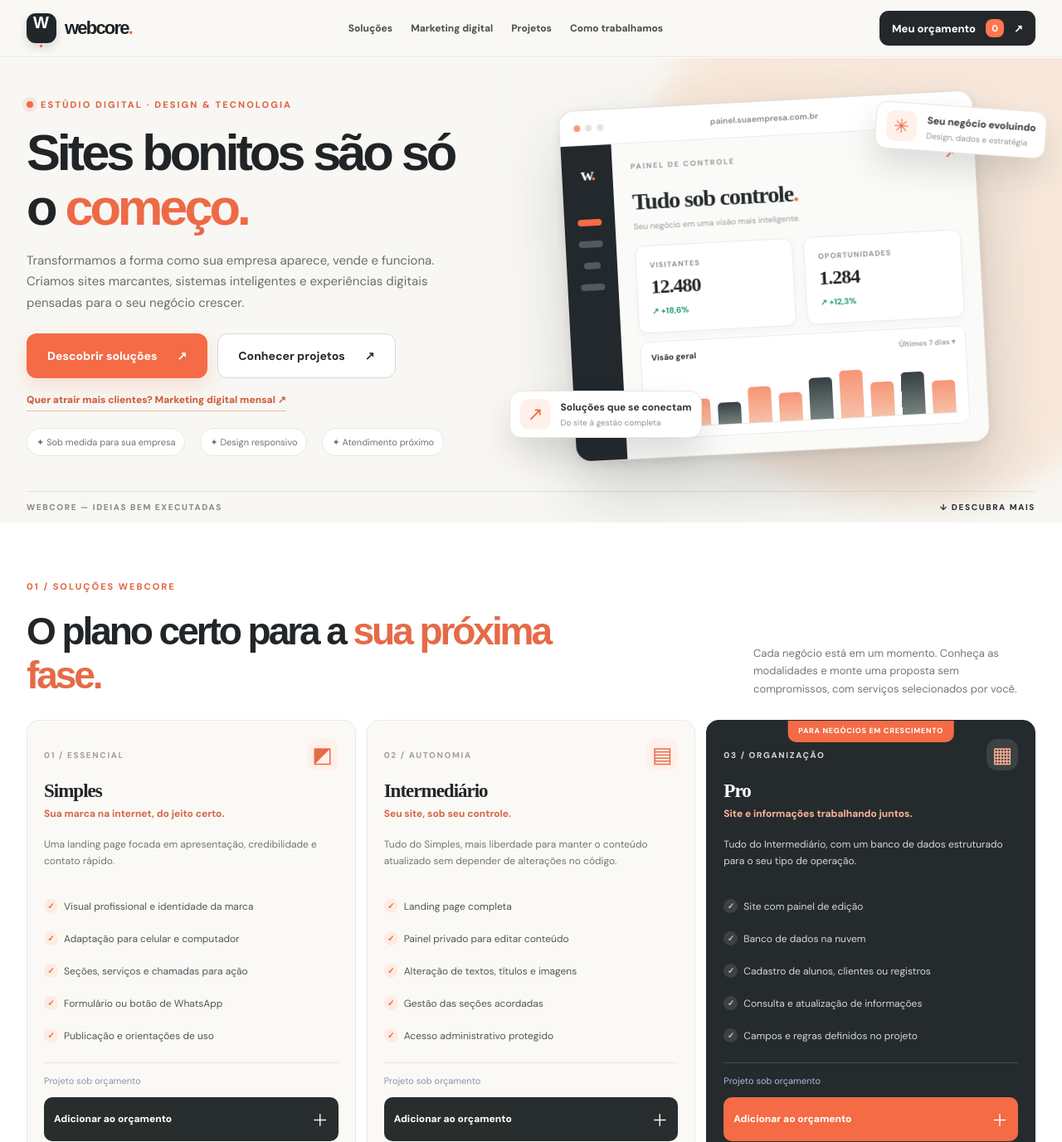
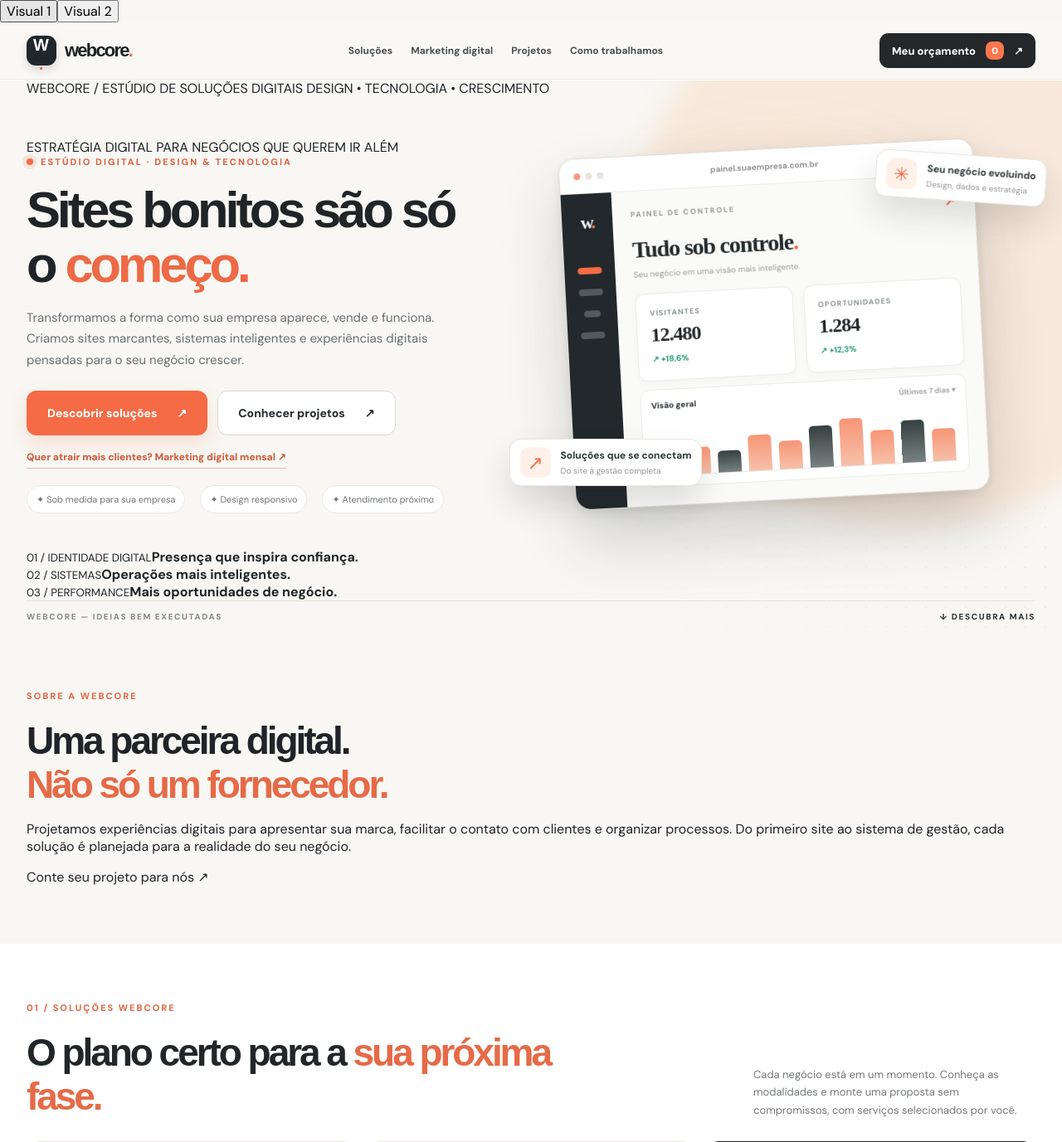
Before and after one commit to JoaoGabrii/web_core, a FastAPI app: page / in a window 1280 px wide. Shown: the top 1377 px of the page at 83% size. Run offline with FastAPI, Linux system fonts and the light colour scheme.

Commit message:
Adicionar seletor Visual 1/2 com preferência persistida e estrutura editorial exclusiva do Visual 2

```diff
--- a/templates/home.html
+++ b/templates/home.html
@@ -1,6 +1,7 @@
 {% extends 'base.html' %}
 {% block title %}WebCore | Sites, sistemas e crescimento digital{% endblock %}
 {% block content %}
+<div class="visual-switch" role="group" aria-label="Escolher aparência do site"><button type="button" data-visual="1" aria-pressed="true">Visual 1</button><button type="button" data-visual="2" aria-pressed="false">Visual 2</button></div>
 <header class="topbar">
   <div class="wrap topbar-inner">
     <a class="brand" href="/" aria-label="WebCore, início"><span class="brand-mark">W<span class="brand-dot">.</span></span><span>webcore<span class="brand-dot">.</span></span></a>
@@ -12,10 +13,10 @@
   </div>
 </header>
 <main>
-  <section class="hero">
+  <section class="hero"><div class="v2-hero-label wrap">WEBCORE / ESTÚDIO DE SOLUÇÕES DIGITAIS <span>DESIGN • TECNOLOGIA • CRESCIMENTO</span></div>
     <div class="hero-grid" aria-hidden="true"></div>
     <div class="wrap hero-layout">
-      <div class="hero-copy">
+      <div class="hero-copy"><div class="v2-intro">ESTRATÉGIA DIGITAL PARA NEGÓCIOS QUE QUEREM IR ALÉM</div>
         <div class="eyebrow"><span class="pulse-dot"></span> ESTÚDIO DIGITAL · DESIGN & TECNOLOGIA</div>
         <h1>Sites bonitos são só o <span>começo.</span></h1>
         <p>Transformamos a forma como sua empresa aparece, vende e funciona. Criamos sites marcantes, sistemas inteligentes e experiências digitais pensadas para o seu negócio crescer.</p>
@@ -38,9 +39,11 @@
         <div class="floating-panel floating-two"><span>↗</span><div><strong>Soluções que se conectam</strong><small>Do site à gestão completa</small></div></div>
       </div>
     </div>
+    <div class="v2-hero-band wrap"><div><small>01 / IDENTIDADE DIGITAL</small><strong>Presença que inspira confiança.</strong></div><div><small>02 / SISTEMAS</small><strong>Operações mais inteligentes.</strong></div><div><small>03 / PERFORMANCE</small><strong>Mais oportunidades de negócio.</strong></div></div>
     <div class="hero-bottom wrap"><span>WEBCORE — IDEIAS BEM EXECUTADAS</span><a href="#planos" aria-label="Rolar para os planos">↓ DESCUBRA MAIS</a></div>
   </section>
 
+  <section class="v2-about section"><div class="wrap v2-about-grid"><div><div class="kicker">SOBRE A WEBCORE</div><h2>Uma parceira digital.<br><span>Não só um fornecedor.</span></h2></div><div><p>Projetamos experiências digitais para apresentar sua marca, facilitar o contato com clientes e organizar processos. Do primeiro site ao sistema de gestão, cada solução é planejada para a realidade do seu negócio.</p><a href="#orcamento">Conte seu projeto para nós ↗</a></div></div></section>
   <section id="planos" class="section plans-section">
     <div class="wrap">
       <div class="section-heading"><div><div class="kicker">01 / SOLUÇÕES WEBCORE</div><h2>O plano certo para a <span>sua próxima fase.</span></h2></div><p>Cada negócio está em um momento. Conheça as modalidades e monte uma proposta sem compromissos, com serviços selecionados por você.</p></div>
@@ -86,6 +89,7 @@
     </div>
   </section>
 
+  <div class="v2-divider wrap"><span>TECNOLOGIA QUE ORGANIZA. MARKETING QUE APROXIMA.</span><span>WEBCORE® / DIGITAL STUDIO</span></div>
   <section id="marketing" class="section marketing-section"><div class="wrap marketing-grid">
     <div class="marketing-copy"><div class="kicker">02 / ADICIONAL OU SERVIÇO AVULSO</div><h2>Um bom site merece <span>ser encontrado.</span></h2><p>Marketing digital é um serviço <strong>separado e opcional, disponível para todos os planos</strong>. Você pode contratar sozinho ou combinar com qualquer plano WebCore para fortalecer sua presença e atrair novas oportunidades.</p><div class="marketing-points"><div><span>01</span><div><strong>Estratégia e planejamento</strong><p>Definição de objetivos, público e campanhas conforme a necessidade.</p></div></div><div><span>02</span><div><strong>Gestão de anúncios e captação</strong><p>Estruturação e acompanhamento de campanhas e geração de contatos.</p></div></div><div><span>03</span><div><strong>Acompanhamento mensal</strong><p>Análise de resultados, ajustes e relatórios no escopo contratado.</p></div></div></div></div>
     <div class="marketing-offer"><div class="marketing-offer-top"><span class="marketing-service">SERVIÇO RECORRENTE</span><span class="offer-symbol">↗</span></div><h3>Marketing digital</h3><p>Adicione visibilidade ao seu projeto com acompanhamento profissional.</p><div class="monthly-label"><strong>Mensalidade personalizada</strong><span>Sem valor fixo no site</span></div><div class="ad-info"><strong>Importante:</strong> a verba destinada aos anúncios é independente da mensalidade de gestão. O investimento é combinado e aprovado antes do início.</div><button type="button" class="btn btn-primary marketing-add" id="marketing-add" aria-pressed="false">Adicionar marketing ao orçamento <span>＋</span></button><small>Também pode ser contratado sem nenhum plano de site.</small></div>
@@ -113,10 +117,14 @@
     </form>
   </div></section>
 </main>
-<footer class="footer"><div class="wrap footer-inner"><div><a class="brand" href="/"><span class="brand-mark">W<span class="brand-dot">.</span></span><span>webcore<span class="brand-dot">.</span></span></a><p>Sites e sistemas com propósito.</p></div><div class="footer-right"><a href="#planos">Soluções</a><a href="#portfolio">Projetos</a><a href="https://wa.me/5518997463778" target="_blank" rel="noopener noreferrer">WhatsApp ↗</a><small>© 2026 WebCore</small></div></div></footer>
+<footer class="footer"><div class="v2-footer-head wrap"><span>O PRÓXIMO PASSO É SEU.</span><a href="#orcamento">Vamos criar algo relevante? ↗</a></div><div class="wrap footer-inner"><div><a class="brand" href="/"><span class="brand-mark">W<span class="brand-dot">.</span></span><span>webcore<span class="brand-dot">.</span></span></a><p>Sites e sistemas com propósito.</p></div><div class="footer-right"><a href="#planos">Soluções</a><a href="#portfolio">Projetos</a><a href="https://wa.me/5518997463778" target="_blank" rel="noopener noreferrer">WhatsApp ↗</a><small>© 2026 WebCore</small></div></div></footer>
 <script>
 (function(){
   'use strict';
+  var visualButtons=Array.from(document.querySelectorAll('[data-visual]'));
+  function setVisual(v){document.body.classList.toggle('visual-two',v==='2');visualButtons.forEach(function(b){b.setAttribute('aria-pressed',String(b.dataset.visual===v));});try{localStorage.setItem('webcore-visual',v);}catch(e){}}
+  var initial='1';try{initial=localStorage.getItem('webcore-visual')==='2'?'2':'1';}catch(e){}
+  setVisual(initial);visualButtons.forEach(function(b){b.addEventListener('click',function(){setVisual(b.dataset.visual);});});
   var chosenPlan = null, hasMarketing = false;
   var buttons = Array.from(document.querySelectorAll('[data-plan]'));
   var marketingButton = document.getElementById('marketing-add');
```
